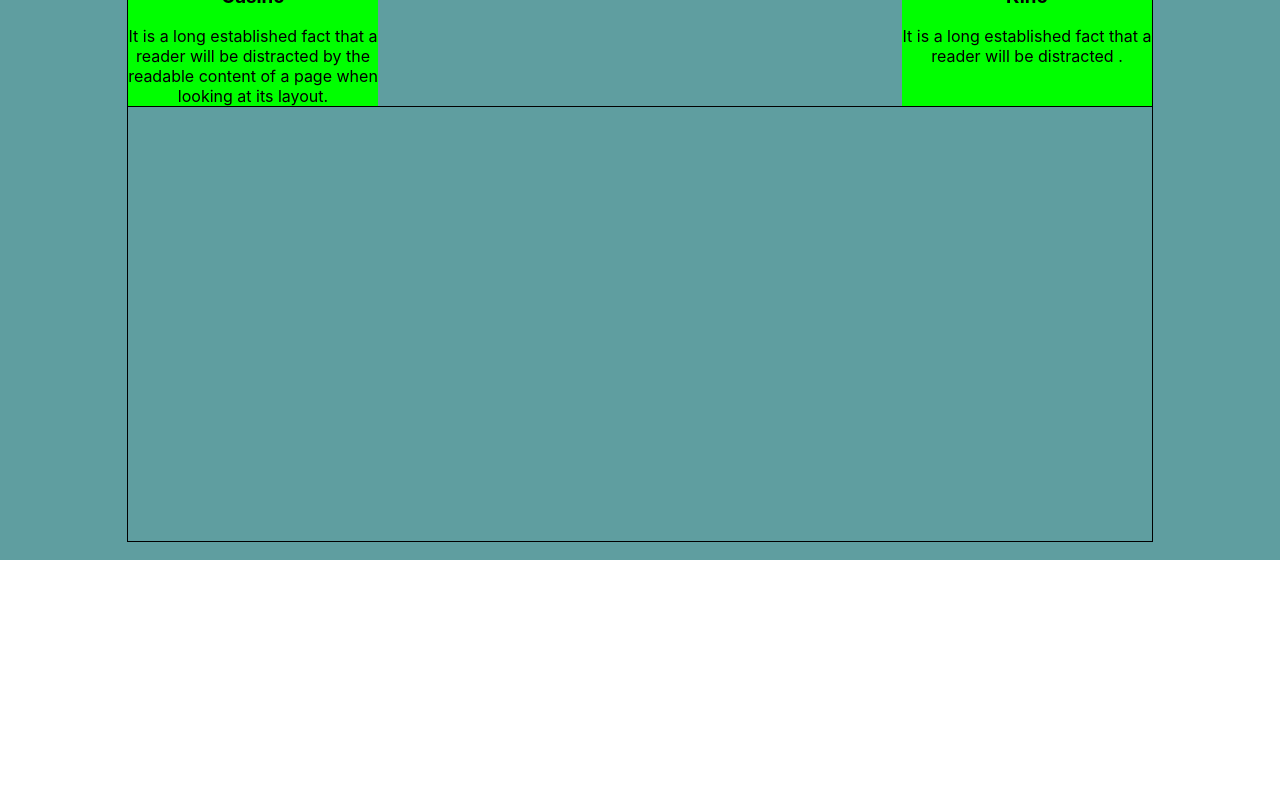
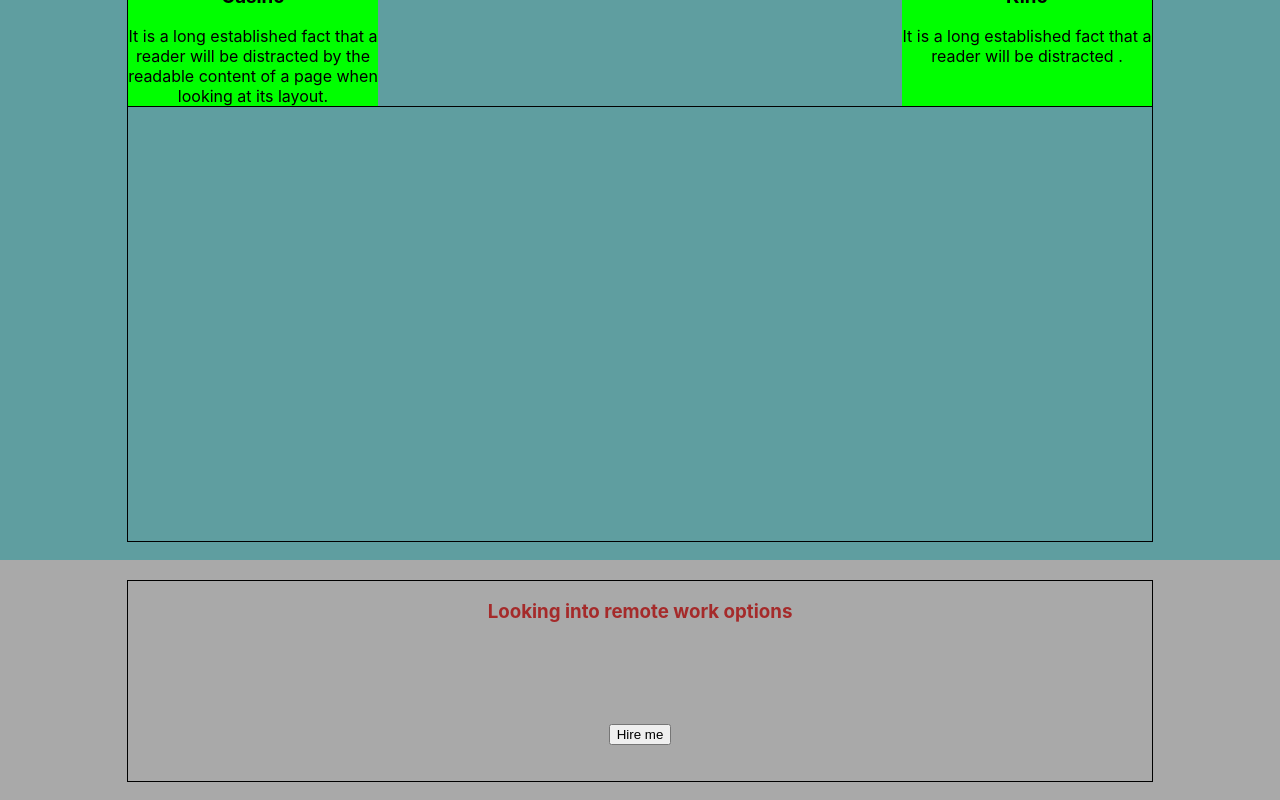
Before and after one commit to Santerakis/portfolio, a React (Create React App) app: page / in a window 1280 px wide. Shown: the part 2040-2840 px from the top of the page. Before the commit the page ends 2600 px from the top, so only its background shows below. Built offline with nearby package versions, Linux system fonts and the light colour scheme.

Commit message:
Contacts

```diff
--- a/src/App.tsx
+++ b/src/App.tsx
@@ -4,7 +4,8 @@ import {Header} from "./header/Header";
 // import Header from "./header/Header"; //export default
 import Main from "./main/Main";
 import Skills from "./skills/Skills";
-import Projects from "./projects/Projects";  //export
+import Projects from "./projects/Projects";
+import Remote from "./remote/Remote";  //export
 
 function App() {
     return (
@@ -13,6 +14,7 @@ function App() {
             <Main/>
             <Skills/>
             <Projects/>
+            <Remote/>
         </div>
     );
 }
--- a/src/header/Header.module.css
+++ b/src/header/Header.module.css
@@ -5,3 +5,9 @@
     justify-content: flex-end;
     align-items: center;
 }
+
+@media (max-width: 520px) {
+    .header {
+        justify-content: space-evenly;
+    }
+}
--- a/src/projects/Projects.module.css
+++ b/src/projects/Projects.module.css
@@ -33,11 +33,6 @@
     }
 }
 
-
-.container {
-
-}
-
 @media (max-width: 840px) {
     .container {
         justify-content: center;
--- a/src/remote/Remote.js
+++ b/src/remote/Remote.js
@@ -0,0 +1,16 @@
+import React from 'react';
+import styles from './Remote.module.css'
+
+const Remote = () => {
+    return (
+        <div className={styles.remoteBlock}>
+            <div className={styles.remoteContainer}>
+                <h3 className={styles.title}>Looking into remote work options</h3>
+                <button>Hire me</button>
+            </div>
+
+        </div>
+    );
+};
+
+export default Remote;
--- a/src/remote/Remote.module.css
+++ b/src/remote/Remote.module.css
@@ -0,0 +1,18 @@
+.remoteBlock {
+    height: 200px;
+
+    background-color: darkgrey;
+    padding-top: 20px;
+    padding-bottom: 20px;
+}
+.remoteContainer {
+    width: 80%;
+    height: 100%;
+    margin: 0 auto;
+    border: 1px solid;
+    text-align: center;
+}
+.title {
+    color: brown;
+    margin-bottom: 100px;
+}
```
Also changed, not shown: src/contacts/Contacts.js (added), src/contacts/Contacts.module.css (added).
